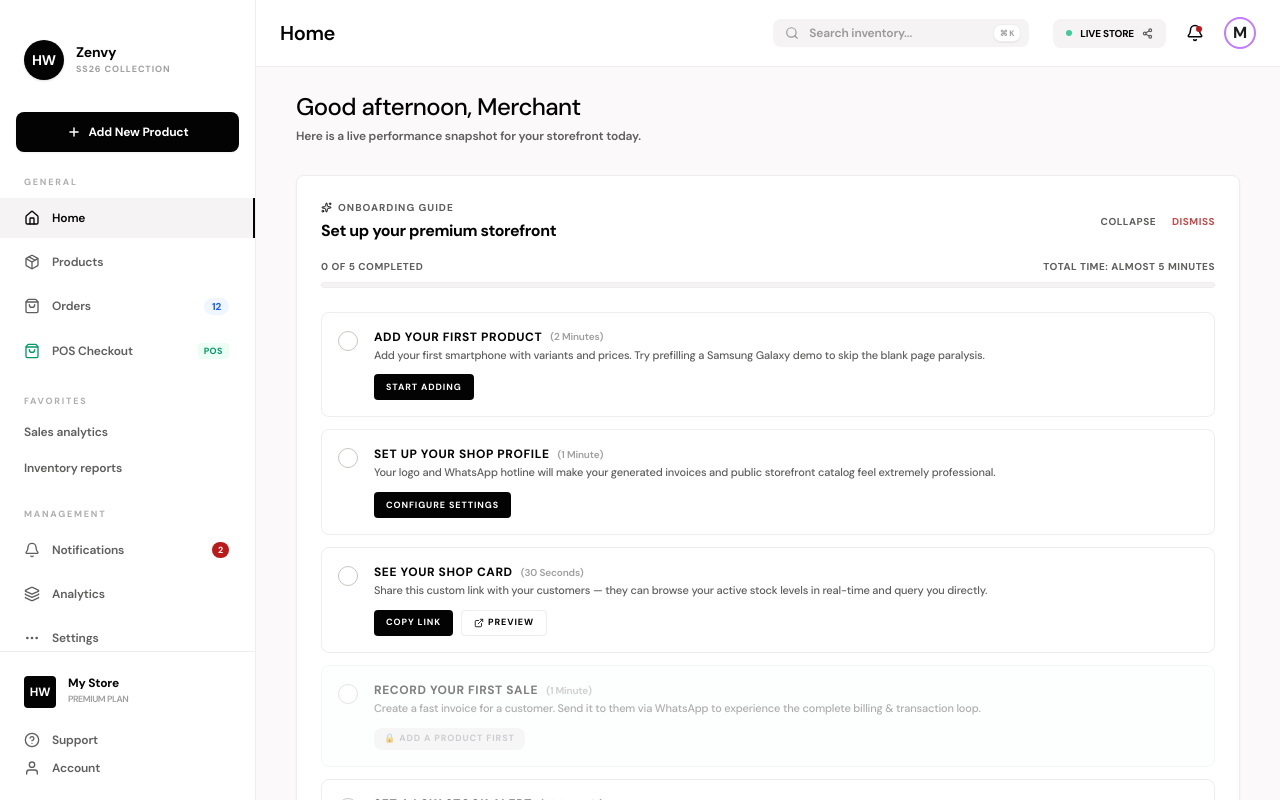
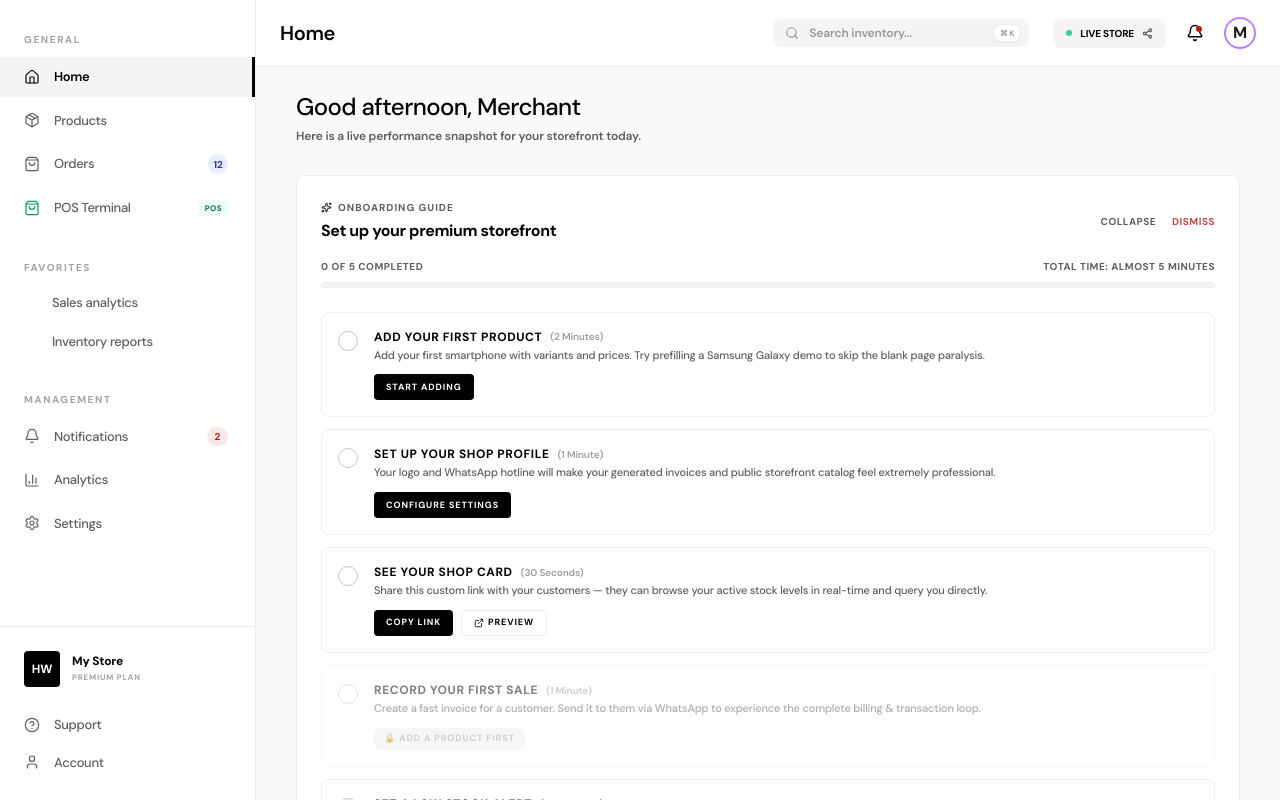
Before and after one commit to wwwredeem2580-blip/new_zenvy, a Next.js app in the folder client/: page /dashboard in a window 1280 px wide. Built offline with nearby package versions, Linux system fonts and the light colour scheme.

Commit message:
design(client): redesign left sidebar to achieve high-fidelity premium aesthetics

```diff
--- a/client/src/app/dashboard/page.tsx
+++ b/client/src/app/dashboard/page.tsx
@@ -34,7 +34,11 @@ import {
   GlobeLock,
   WebhookIcon,
   EarthIcon,
-  CheckSquare
+  CheckSquare,
+  Settings,
+  BarChart3,
+  HelpCircle,
+  User
 } from 'lucide-react';
 import { useZenvy } from '@/context/ZenvyContext';
 import { SidebarSection, SidebarItem, SidebarSubItem, NavItem } from '@/components/SidebarComponents';
@@ -413,155 +417,138 @@ function DashboardContent() {
       className="flex h-screen bg-[#fbf9f9] text-[#1b1c1c] font-sans overflow-hidden"
     >
       {/* Desktop Sidebar Navigation */}
-      <aside className="hidden lg:flex flex-col w-64 bg-white border-r border-[#efeded] h-full z-20 flex-shrink-0">
-        <div className="pt-10 px-6 mb-8 flex-shrink-0">
-          <div className="flex items-center gap-3">
-            <div className="w-10 h-10 rounded-full bg-[#020302] flex items-center justify-center text-white font-bold text-sm flex-shrink-0 shadow-sm">
-              {storeName ? storeName.substring(0, 2).toUpperCase() : 'HW'}
-            </div>
-            <div className="min-w-0">
-              <h1 className="text-[14px] font-bold leading-tight text-[#020302] truncate">Zenvy</h1>
-              <p className="text-[9px] uppercase tracking-widest text-[#5e5e5d] opacity-60 font-bold mt-0.5">SS26 Collection</p>
-            </div>
-          </div>
-        </div>
-
-        <nav className="flex-grow overflow-y-auto min-h-0">
-          <div className="px-4 mb-6 flex-shrink-0">
-            <button
-              onClick={() => router.push('/dashboard/products/new')}
-              className="w-full bg-[#020302] hover:bg-neutral-900 text-white py-3 px-4 rounded-sm text-xs font-bold hover:opacity-90 transition-all flex items-center justify-center gap-2 cursor-pointer shadow-xs active:scale-98"
-            >
-              <Plus size={14} className="stroke-[2.5]" />
-              <span>Add New Product</span>
-            </button>
-          </div>
-
+      <aside className="hidden lg:flex flex-col w-64 bg-white border-r border-[#efeded] h-full z-20 flex-shrink-0 text-left select-none">
+        <nav className="flex-grow overflow-y-auto min-h-0 pt-8">
+          {/* General Section */}
           <div className="space-y-1">
-            <p className="px-6 text-[9px] uppercase tracking-[0.2em] text-[#5e5e5d] mb-2 opacity-50 font-bold">General</p>
+            <p className="px-6 text-[10px] uppercase tracking-[0.16em] text-[#a3a3a3] font-bold mb-2.5">General</p>
+
             <button
               onClick={() => handleTabChange('Home')}
-              className={`w-full flex items-center gap-3 py-3 px-6 transition-all text-left cursor-pointer border-r-2 text-xs font-semibold ${
+              className={`w-full flex items-center gap-3.5 py-2.5 px-6 transition-all text-left cursor-pointer border-r-[3.5px] text-[13px] tracking-tight relative group ${
                 activeTab === 'Home'
-                  ? 'text-[#020302] font-bold bg-[#f5f3f3] border-[#020302]'
-                  : 'text-[#5e5e5d] hover:bg-[#f5f3f3]/50 border-transparent font-medium'
+                  ? 'text-[#020302] font-semibold bg-[#f4f4f5] border-[#020302]'
+                  : 'text-[#5e5e5d] hover:text-[#020302] hover:bg-[#f4f4f5]/30 border-transparent font-medium'
               }`}
             >
-              <Home size={16} className="stroke-[2]" />
+              <Home size={16} className={`stroke-[1.8] ${activeTab === 'Home' ? 'text-[#020302]' : 'text-[#5e5e5d] group-hover:text-[#020302]'}`} />
               <span>Home</span>
             </button>
 
             <button
               onClick={() => handleTabChange('Products')}
-              className={`w-full flex items-center gap-3 py-3 px-6 transition-all text-left cursor-pointer border-r-2 text-xs font-semibold ${
+              className={`w-full flex items-center gap-3.5 py-2.5 px-6 transition-all text-left cursor-pointer border-r-[3.5px] text-[13px] tracking-tight relative group ${
                 activeTab === 'Products'
-                  ? 'text-[#020302] font-bold bg-[#f5f3f3] border-[#020302]'
-                  : 'text-[#5e5e5d] hover:bg-[#f5f3f3]/50 border-transparent font-medium'
+                  ? 'text-[#020302] font-semibold bg-[#f4f4f5] border-[#020302]'
+                  : 'text-[#5e5e5d] hover:text-[#020302] hover:bg-[#f4f4f5]/30 border-transparent font-medium'
               }`}
             >
-              <Package size={16} className="stroke-[2]" />
+              <Package size={16} className={`stroke-[1.8] ${activeTab === 'Products' ? 'text-[#020302]' : 'text-[#5e5e5d] group-hover:text-[#020302]'}`} />
               <span>Products</span>
             </button>
 
             <button
               onClick={() => handleTabChange('Orders')}
-              className={`w-full flex items-center gap-3 py-3 px-6 transition-all text-left cursor-pointer border-r-2 text-xs font-semibold ${
+              className={`w-full flex items-center gap-3.5 py-2.5 px-6 transition-all text-left cursor-pointer border-r-[3.5px] text-[13px] tracking-tight relative group ${
                 activeTab === 'Orders'
-                  ? 'text-[#020302] font-bold bg-[#f5f3f3] border-[#020302]'
-                  : 'text-[#5e5e5d] hover:bg-[#f5f3f3]/50 border-transparent font-medium'
+                  ? 'text-[#020302] font-semibold bg-[#f4f4f5] border-[#020302]'
+                  : 'text-[#5e5e5d] hover:text-[#020302] hover:bg-[#f4f4f5]/30 border-transparent font-medium'
               }`}
             >
-              <ShoppingBag size={16} className="stroke-[2]" />
+              <ShoppingBag size={16} className={`stroke-[1.8] ${activeTab === 'Orders' ? 'text-[#020302]' : 'text-[#5e5e5d] group-hover:text-[#020302]'}`} />
               <span>Orders</span>
-              <span className="ml-auto bg-blue-50 text-blue-600 text-[10px] px-2 py-0.5 rounded-full font-bold">12</span>
+              <span className="ml-auto bg-[#e0e7ff]/70 text-[#3730a3] text-[10px] font-bold w-5 h-5 rounded-full flex items-center justify-center">12</span>
             </button>
 
             <button
               onClick={handleOpenCheckout}
-              className="w-full flex items-center gap-3 py-3 px-6 text-[#5e5e5d] hover:bg-[#f5f3f3]/50 border-transparent transition-all text-left cursor-pointer border-r-2 text-xs font-semibold font-medium"
-            >
-              <ShoppingBag size={16} className="stroke-[2] text-emerald-600" />
-              <span>POS Checkout</span>
-              <span className="ml-auto bg-emerald-50 text-emerald-600 text-[9px] px-1.5 py-0.5 rounded font-bold uppercase tracking-wider">POS</span>
-            </button>
-          </div>
-
-          <div className="mt-6">
-            <p className="px-6 text-[9px] uppercase tracking-[0.2em] text-[#5e5e5d] mb-2 opacity-50 font-bold">Favorites</p>
-            <div className="space-y-1">
+              className="w-full flex items-center gap-3.5 py-2.5 px-6 transition-all text-left cursor-pointer border-r-[3.5px] border-transparent text-[#5e5e5d] hover:text-[#020302] hover:bg-[#f4f4f5]/30 font-medium text-[13px] tracking-tight relative group"
+            >
+              <ShoppingBag size={16} className="stroke-[1.8] text-emerald-600" />
+              <span>POS Terminal</span>
+              <span className="ml-auto bg-emerald-50 text-emerald-700 text-[8px] px-1.5 py-0.5 rounded-[3px] font-bold uppercase tracking-wider">POS</span>
+            </button>
+          </div>
+
+          {/* Favorites Section */}
+          <div className="mt-8 space-y-1">
+            <p className="px-6 text-[10px] uppercase tracking-[0.16em] text-[#a3a3a3] font-bold mb-2.5">Favorites</p>
             <button
               onClick={() => {}}
-                className="w-full text-left font-semibold text-[#5e5e5d] hover:text-[#020302] py-2 px-6 transition-colors text-xs cursor-pointer block font-medium"
+              className="w-full text-left py-2 px-6 pl-[52px] text-[#5e5e5d] hover:text-[#020302] hover:bg-[#f4f4f5]/30 transition-colors text-[13px] font-medium tracking-tight cursor-pointer block"
             >
               Sales analytics
             </button>
             <button
               onClick={() => {}}
-                className="w-full text-left font-semibold text-[#5e5e5d] hover:text-[#020302] py-2 px-6 transition-colors text-xs cursor-pointer block font-medium"
+              className="w-full text-left py-2 px-6 pl-[52px] text-[#5e5e5d] hover:text-[#020302] hover:bg-[#f4f4f5]/30 transition-colors text-[13px] font-medium tracking-tight cursor-pointer block"
             >
               Inventory reports
             </button>
           </div>
-          </div>
-
-          <div className="mt-6">
-            <p className="px-6 text-[9px] uppercase tracking-[0.2em] text-[#5e5e5d] mb-2 opacity-50 font-bold">Management</p>
-            <div className="space-y-1">
+
+          {/* Management Section */}
+          <div className="mt-8 space-y-1">
+            <p className="px-6 text-[10px] uppercase tracking-[0.16em] text-[#a3a3a3] font-bold mb-2.5">Management</p>
+
             <button
               onClick={() => handleTabChange('Notifications')}
-                className={`w-full flex items-center gap-3 py-3 px-6 transition-all text-left cursor-pointer border-r-2 text-xs font-semibold ${
+              className={`w-full flex items-center gap-3.5 py-2.5 px-6 transition-all text-left cursor-pointer border-r-[3.5px] text-[13px] tracking-tight relative group ${
                 activeTab === 'Notifications'
-                    ? 'text-[#020302] font-bold bg-[#f5f3f3] border-[#020302]'
-                    : 'text-[#5e5e5d] hover:bg-[#f5f3f3]/50 border-transparent font-medium'
+                  ? 'text-[#020302] font-semibold bg-[#f4f4f5] border-[#020302]'
+                  : 'text-[#5e5e5d] hover:text-[#020302] hover:bg-[#f4f4f5]/30 border-transparent font-medium'
               }`}
             >
-                <Bell size={16} className="stroke-[2]" />
+              <Bell size={16} className={`stroke-[1.8] ${activeTab === 'Notifications' ? 'text-[#020302]' : 'text-[#5e5e5d] group-hover:text-[#020302]'}`} />
               <span>Notifications</span>
               {notifications.filter(n => n.unread).length > 0 && (
-                  <span className="ml-auto bg-[#ba1a1a] text-white text-[9px] px-1.5 py-0.5 rounded-full font-bold">
+                <span className="ml-auto bg-[#ba1a1a]/10 text-[#ba1a1a] text-[10px] font-bold px-2 py-0.5 rounded-full">
                   {notifications.filter(n => n.unread).length}
                 </span>
               )}
             </button>
+
             <button
               onClick={() => {}}
-                className="w-full flex items-center gap-3 text-[#5e5e5d] hover:bg-[#f5f3f3]/50 py-3 px-6 transition-all text-left text-xs cursor-pointer font-semibold font-medium"
-              >
-                <Layers size={16} className="stroke-[2]" />
+              className="w-full flex items-center gap-3.5 py-2.5 px-6 transition-all text-left cursor-pointer border-r-[3.5px] border-transparent text-[#5e5e5d] hover:text-[#020302] hover:bg-[#f4f4f5]/30 font-medium text-[13px] tracking-tight relative group"
+            >
+              <BarChart3 size={16} className="stroke-[1.8] text-[#5e5e5d] group-hover:text-[#020302]" />
               <span>Analytics</span>
             </button>
+
             <button
               onClick={() => handleTabChange('Settings')}
-                className={`w-full flex items-center gap-3 py-3 px-6 transition-all text-left cursor-pointer border-r-2 text-xs font-semibold ${
+              className={`w-full flex items-center gap-3.5 py-2.5 px-6 transition-all text-left cursor-pointer border-r-[3.5px] text-[13px] tracking-tight relative group ${
                 activeTab === 'Settings'
-                    ? 'text-[#020302] font-bold bg-[#f5f3f3] border-[#020302]'
-                    : 'text-[#5e5e5d] hover:bg-[#f5f3f3]/50 border-transparent font-medium'
+                  ? 'text-[#020302] font-semibold bg-[#f4f4f5] border-[#020302]'
+                  : 'text-[#5e5e5d] hover:text-[#020302] hover:bg-[#f4f4f5]/30 border-transparent font-medium'
               }`}
             >
-                <MoreHorizontal size={16} className="stroke-[2]" />
+              <Settings size={16} className={`stroke-[1.8] ${activeTab === 'Settings' ? 'text-[#020302]' : 'text-[#5e5e5d] group-hover:text-[#020302]'}`} />
               <span>Settings</span>
             </button>
           </div>
-          </div>
         </nav>
 
-        <footer className="mt-auto border-t border-[#efeded] p-6 bg-white flex-shrink-0">
-          <div className="flex items-center gap-3 mb-6">
-            <div className="w-8 h-8 rounded bg-[#020302] text-white flex items-center justify-center font-bold text-xs">
+        {/* Footer block */}
+        <footer className="mt-auto border-t border-[#efeded] p-6 bg-white flex-shrink-0 flex flex-col gap-4">
+          <div className="flex items-center gap-3">
+            <div className="w-9 h-9 rounded bg-[#020302] text-white flex items-center justify-center font-bold text-xs select-none">
               {storeName ? storeName.substring(0, 2).toUpperCase() : 'HW'}
             </div>
             <div className="min-w-0">
               <p className="text-xs text-[#020302] leading-none font-bold truncate">{storeName || 'My Store'}</p>
-              <p className="text-[9px] text-[#5e5e5d] opacity-60 uppercase tracking-tighter mt-1 font-semibold">Premium Plan</p>
-            </div>
-          </div>
-          <div className="flex flex-col gap-3">
-            <button className="flex items-center gap-3 text-[#5e5e5d] hover:text-[#020302] transition-colors text-left text-xs cursor-pointer font-semibold font-medium">
-              <svg className="w-4 h-4 stroke-[2] text-[#5e5e5d]" viewBox="0 0 24 24" fill="none" stroke="currentColor" strokeWidth="2" strokeLinecap="round" strokeLinejoin="round"><circle cx="12" cy="12" r="10"/><path d="M9.09 9a3 3 0 0 1 5.83 1c0 2-3 3-3 3"/><line x1="12" y1="17" x2="12.01" y2="17"/></svg>
+              <p className="text-[8px] text-[#a3a3a3] font-bold uppercase tracking-widest mt-1">PREMIUM PLAN</p>
+            </div>
+          </div>
+
+          <div className="flex flex-col gap-2.5 pt-2">
+            <button className="w-full flex items-center gap-3.5 py-1 text-[#5e5e5d] hover:text-[#020302] transition-colors text-left text-[13px] font-medium tracking-tight cursor-pointer">
+              <HelpCircle size={16} className="stroke-[1.8]" />
               <span>Support</span>
             </button>
-            <button className="flex items-center gap-3 text-[#5e5e5d] hover:text-[#020302] transition-colors text-left text-xs cursor-pointer font-semibold font-medium">
-              <svg className="w-4 h-4 stroke-[2] text-[#5e5e5d]" viewBox="0 0 24 24" fill="none" stroke="currentColor" strokeWidth="2" strokeLinecap="round" strokeLinejoin="round"><path d="M20 21v-2a4 4 0 0 0-4-4H8a4 4 0 0 0-4 4v2"/><circle cx="12" cy="7" r="4"/></svg>
+            <button className="w-full flex items-center gap-3.5 py-1 text-[#5e5e5d] hover:text-[#020302] transition-colors text-left text-[13px] font-medium tracking-tight cursor-pointer">
+              <User size={16} className="stroke-[1.8]" />
               <span>Account</span>
             </button>
           </div>
```
Lines whose indentation alone changed are shown as unchanged.
